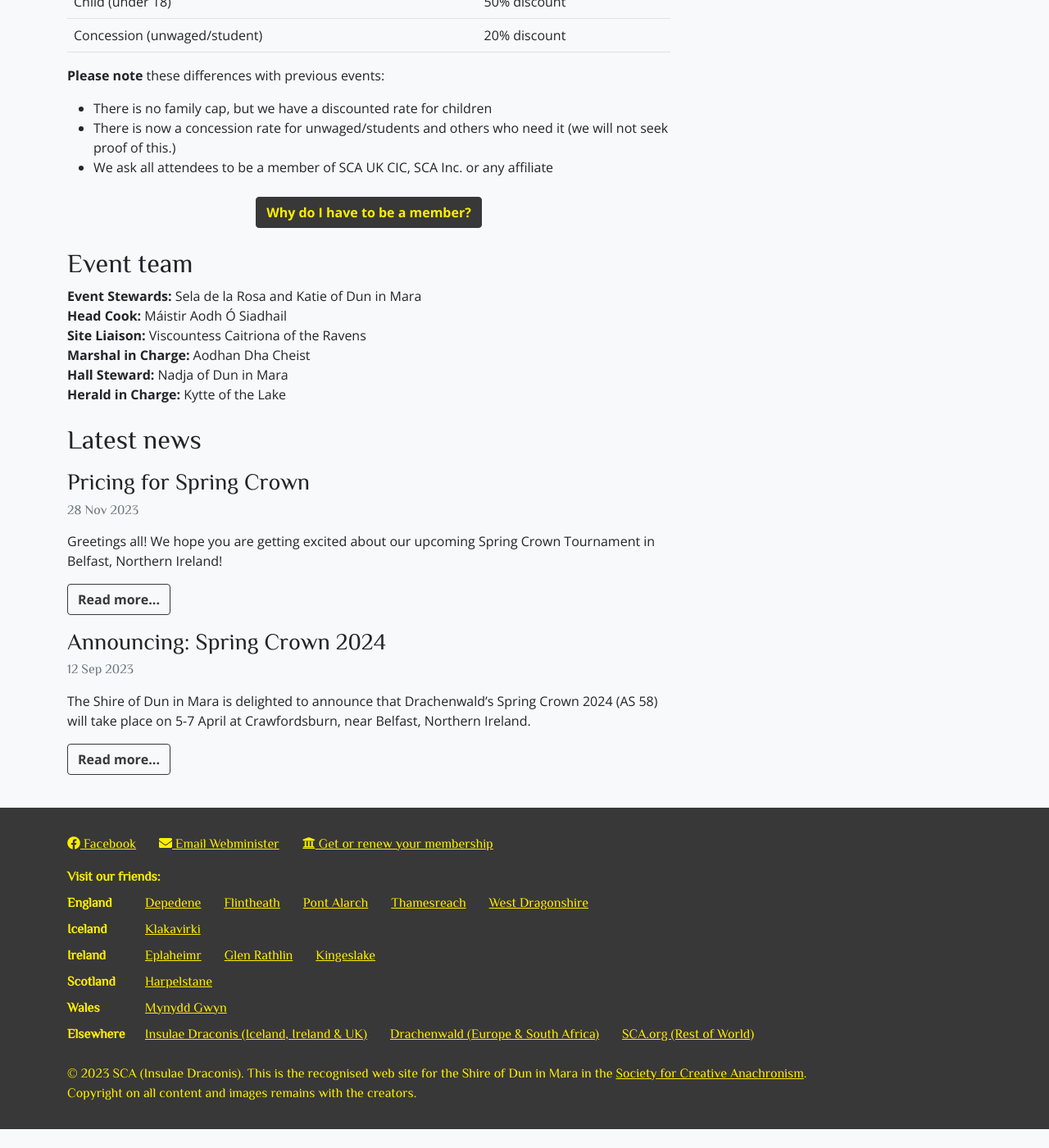
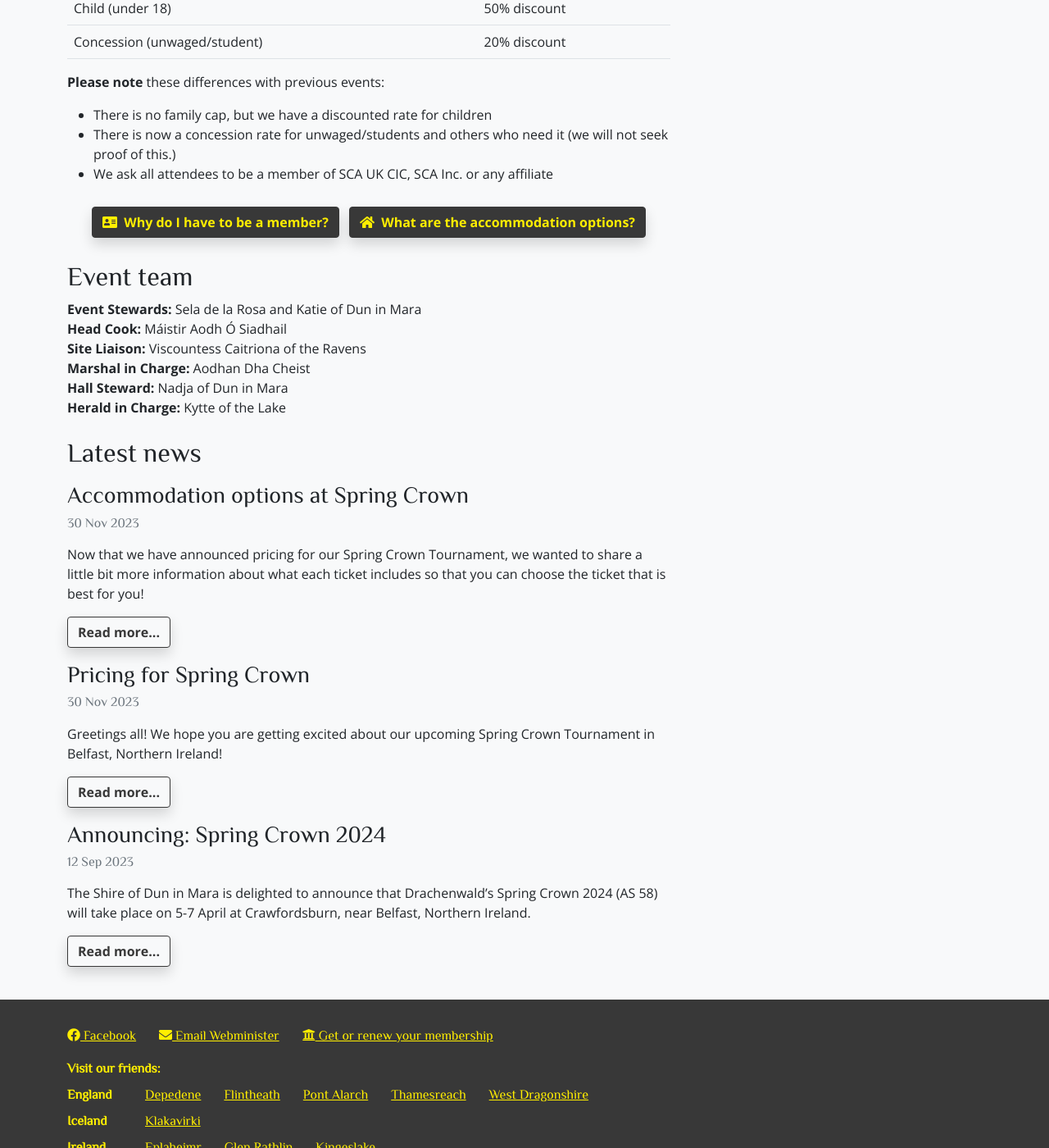
Before and after one commit to drachenwald/dun-in-mara, a Jekyll site: the page built from events/2024/crown/index.md, in a window 1280 px wide and 1400 px high, scrolled down 814 px. Shown: the whole window at 82% size. Built offline with Jekyll 4.4.1, drawn with Linux system fonts in a browser that asks for light colours; comment, search, counter and statistics services are not loaded; before the commit the page ends 2191 px from its top, so only the background shows below that.

Commit message:
accom explanation for crown

```diff
--- /dev/null
+++ b/_posts/2023-11-30-crown-accom.md
@@ -0,0 +1,31 @@
+---
+title:  "Accommodation options at Spring Crown"
+date:   2023-11-30 20:00:00 +0000
+categories: event crown2024
+---
+
+Now that we have announced pricing for our Spring Crown Tournament, we wanted to share a little bit more information about what each ticket includes so that you can choose the ticket that is best for you!
+
+**Adult, weekend, bunk bed — €85.** This ticket is good for one adult SCA member for the entire event! All of your meals will be provided, including travellers fare Friday night, breakfast, lunch and a delicious feast cooked by Aodh Ó Siadhail on Saturday, and breakfast on Sunday morning. You will have a bunk bed in one of the dorm rooms with all bedding provided (pillow, sheets, duvet), and toilet and shower facilities in the building where you are sleeping. You’ll need to bring your own towel.
+
+**Adult, camping pod — €50.** This ticket is also good for one adult SCA member for the entire event! Just like the above option, all meals are provided, including the feast. The difference is in your sleeping arrangements. The camping pods are small wooden permanent structures with raised platforms around the sides and back walls where you can sit or set up your bed for the night. We have been told that there is enough height for most people to be able to stand up straight in the middle of the pods. You will need to bring an air mattress and all of your own bedding for a comfortable night’s sleep. This option would be good for a close group of 4 friends to book together, as we are told it’s very cosy inside! Toilets and shower facilities are located in a separate building. You’ll need to bring your own towel.
+
+**Adult, camping in own tent — €35.** For the brave SCAdians who want to gamble with the Irish spring weather! All of your meals, including feast, are provided and you will have access to toilet and shower facilities, although you need to bring your own towel. You will also need to bring your own tent, bedding, and anything else you need to sleep comfortably outside.
+
+**Day trip — €30.** This ticket is perfect for any adult SCA member who wants to come along for Saturday (and Friday evening if you’re free!) and enjoy all the delicious meals for the day, including feast. You won’t have anywhere to sleep on site, so this option is best if you live nearby or have booked into a hotel or BnB. Toilet facilities are, of course, available for use all through the event.
+
+Here's a photo of one of the camping pods from outside
+
+<div style="text-align: center;">
+  <figure class="figure">
+    <img src="/images/crawfordsburn/camping-pod.jpg"
+        class="figure-img rounded shadow"
+        width="500"
+        alt="An small, arch-shaped wooden building">
+    <figcaption class="figure-caption text-center">Crawfordsburn camping pod, on the left</figcaption>
+  </figure>
+</div>
+
+<div class="text-center m-4">
+<a href="/events/2024/crown/" class="btn btn-primary text-center shadow">More about Spring Crown 2024</a>
+</div>
--- a/_posts/2023-11-30-crown-pricing.md
+++ b/_posts/2023-11-30-crown-pricing.md
@@ -1,6 +1,6 @@
 ---
 title:  "Pricing for Spring Crown"
-date:   2023-11-28 00:00:00 +0000
+date:   2023-11-30 09:00:00 +0000
 categories: event crown2024
 ---
 
@@ -9,7 +9,7 @@ Greetings all! We hope you are getting excited about our upcoming Spring Crown T
 Pricing for the event has been announced!
 
 <div class="text-center m-3">
-<a href="/events/2024/crown/" class="btn btn-primary text-center">See pricing</a>
+<a href="/events/2024/crown/" class="btn btn-primary text-center shadow">See pricing</a>
 </div>
 
 There's something important about pricing for this event that we'd like to note.
@@ -23,5 +23,5 @@ So our thinking is that we'll ask **everyone attending the tournament** to be an
 If you have any questions or concerns, please do not hesitate to contact Katie or myself as the co-event stewards at [springcrown@duninmara.org](mailto:springcrown@duninmara.org)
 
 <div class="text-center m-4">
-<a href="/events/2024/crown/" class="btn btn-primary text-center">More about Spring Crown 2024</a>
+<a href="/events/2024/crown/" class="btn btn-primary text-center shadow">More about Spring Crown 2024</a>
 </div>
--- a/events/2024/crown/index.md
+++ b/events/2024/crown/index.md
@@ -7,7 +7,9 @@ sidebar: sidebar-crown2024
 The Shire of Dun in Mara is delighted to announce that Drachenwald’s Spring Crown 2024
 (AS 58) will take place on 5-7 April at Crawfordsburn, near Belfast, Northern Ireland.
 
-<a class="btn btn-primary" href="https://goo.gl/maps/8uu821gQU5bRg1uf9"><i class="fas fa-map-marker-alt"></i> Find the site on Google Maps</a>
+<div class="text-center m-4">
+  <a class="btn btn-primary shadow" href="https://goo.gl/maps/8uu821gQU5bRg1uf9"><i class="fas fa-map-marker-alt me-1"></i> Find the site on Google Maps</a>
+</div>
 
 <h2 class="mt-4">Pricing</h2>
 
@@ -34,7 +36,8 @@ for the weekend bunk rate, bedlinen.
 - We ask all attendees to be a member of SCA UK CIC, SCA Inc. or any affiliate
 
 <div class="text-center m-4">
-<a href="{% post_url 2023-11-30-crown-pricing %}" class="btn btn-primary text-center">Why do I have to be a member?</a>
+<a href="{% post_url 2023-11-30-crown-pricing %}" class="btn btn-primary text-center m-1 shadow"><i class="fas fa-address-card me-1"></i> Why do I have to be a member?</a>
+<a href="{% post_url 2023-11-30-crown-accom %}" class="btn btn-primary text-center m-1 shadow"><i class="fas fa-home me-1"></i> What are the accommodation options?</a>
 </div>
 
 
@@ -59,7 +62,7 @@ for the weekend bunk rate, bedlinen.
   <h6 class="text-muted">{{ post.date | date_to_string }}</h6>
   <p>
     {{ post.excerpt }}
-    <a href="{{ post.url }}" class="btn btn-outline-primary">Read more...</a>
+    <a href="{{ post.url }}" class="btn btn-outline-primary shadow">Read more...</a>
   </p>
 </div>
 
```
Also changed, not shown: events/2024/crown/news.md (+2 -2 lines), images/crawfordsburn/camping-pod.jpg (added).
